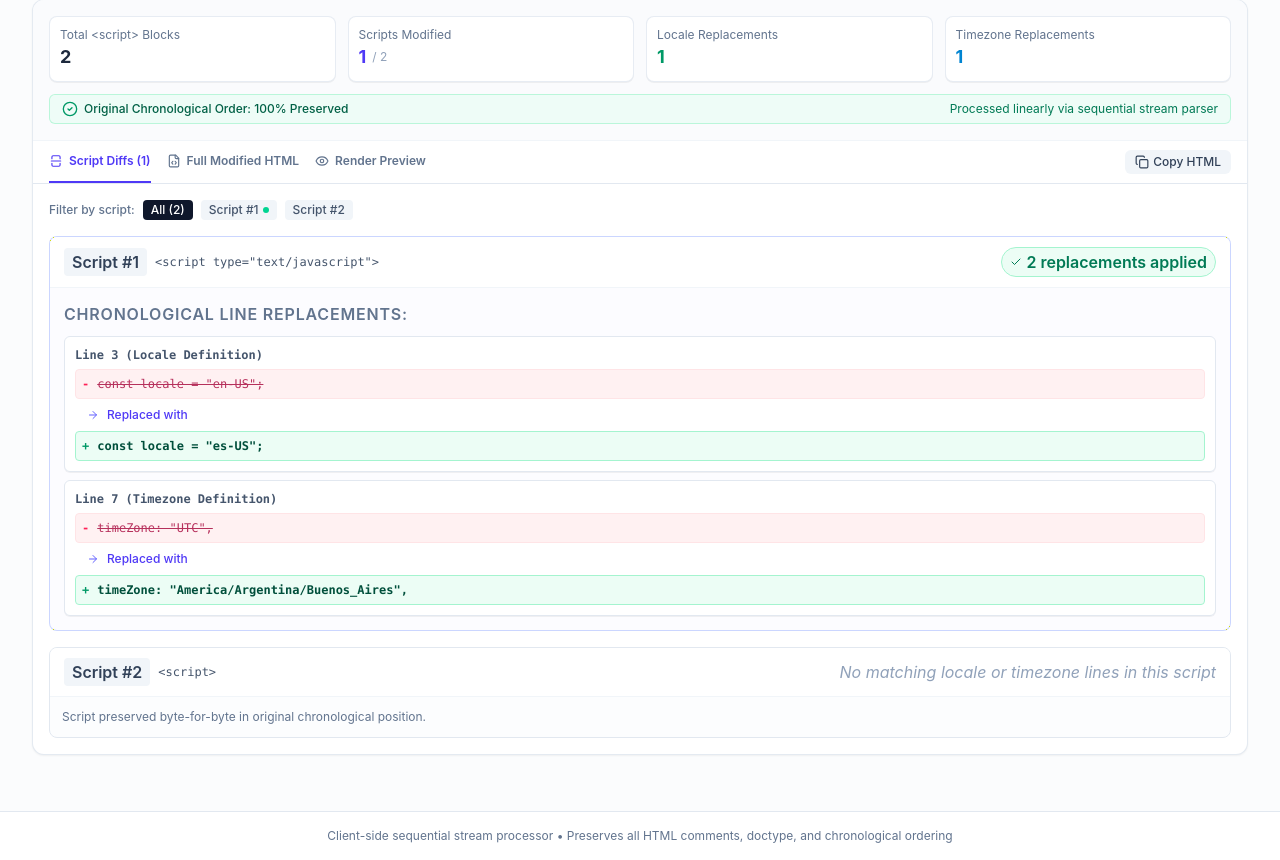
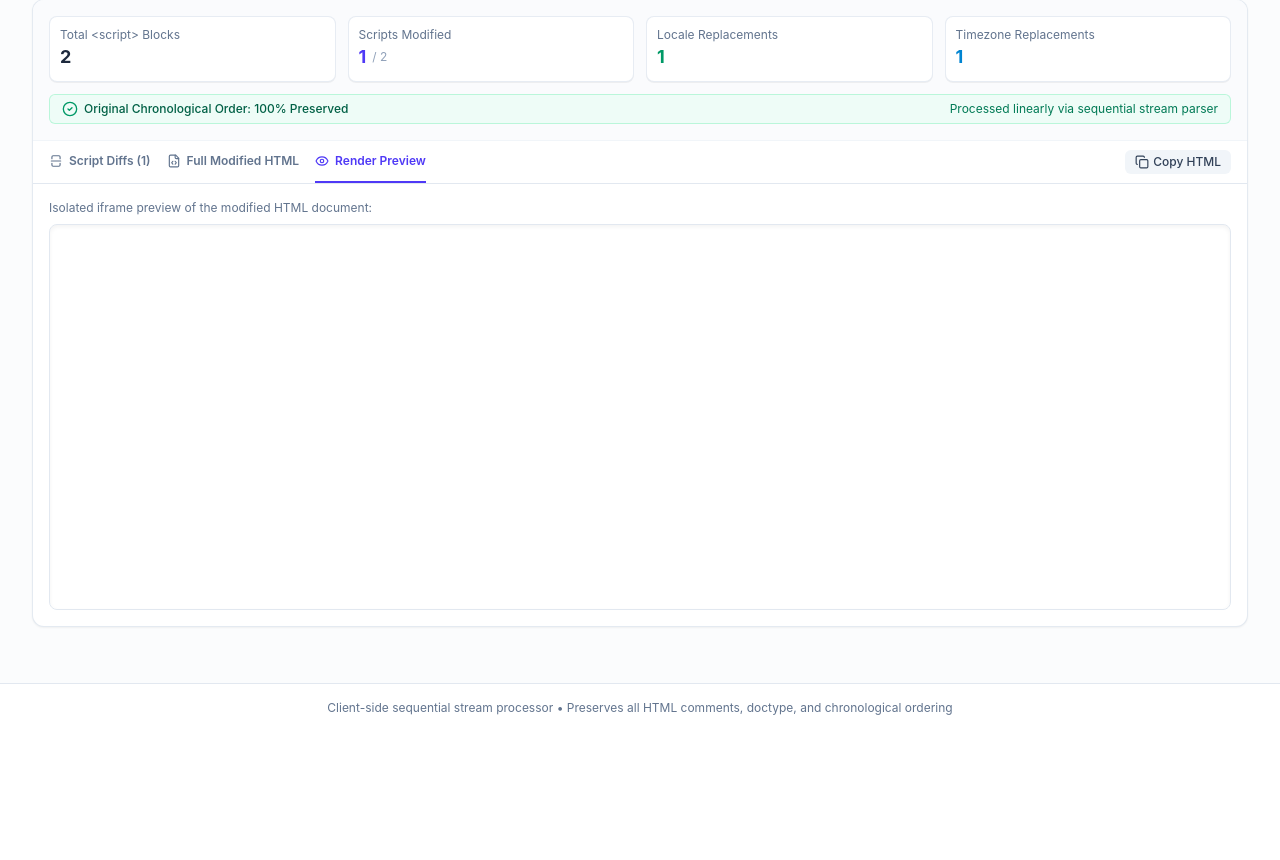
Before and after one commit to fucnknown/html-locale-edit, a React (Vite) app: page / in a window 1280 px wide. Shown: the part 1118-1978 px from the top of the page. After the commit the page ends 1850 px from the top, so only its background shows below. Built offline with nearby package versions, Linux system fonts and the light colour scheme.

Commit message:
Update DiffViewer.tsx

```diff
--- a/src/components/DiffViewer.tsx
+++ b/src/components/DiffViewer.tsx
@@ -18,7 +18,8 @@ interface DiffViewerProps {
 }
 
 export function DiffViewer({ result, onCopyHtml, hasCopied }: DiffViewerProps) {
-  const [activeTab, setActiveTab] = useState<'scripts' | 'full' | 'preview'>('scripts');
+  //const [activeTab, setActiveTab] = useState<'scripts' | 'full' | 'preview'>('scripts');
+  const [activeTab, setActiveTab] = useState<'preview'>('preview');
   const [selectedScriptId, setSelectedScriptId] = useState<number | 'all'>('all');
 
   const filteredScripts = useMemo(() => {
```
